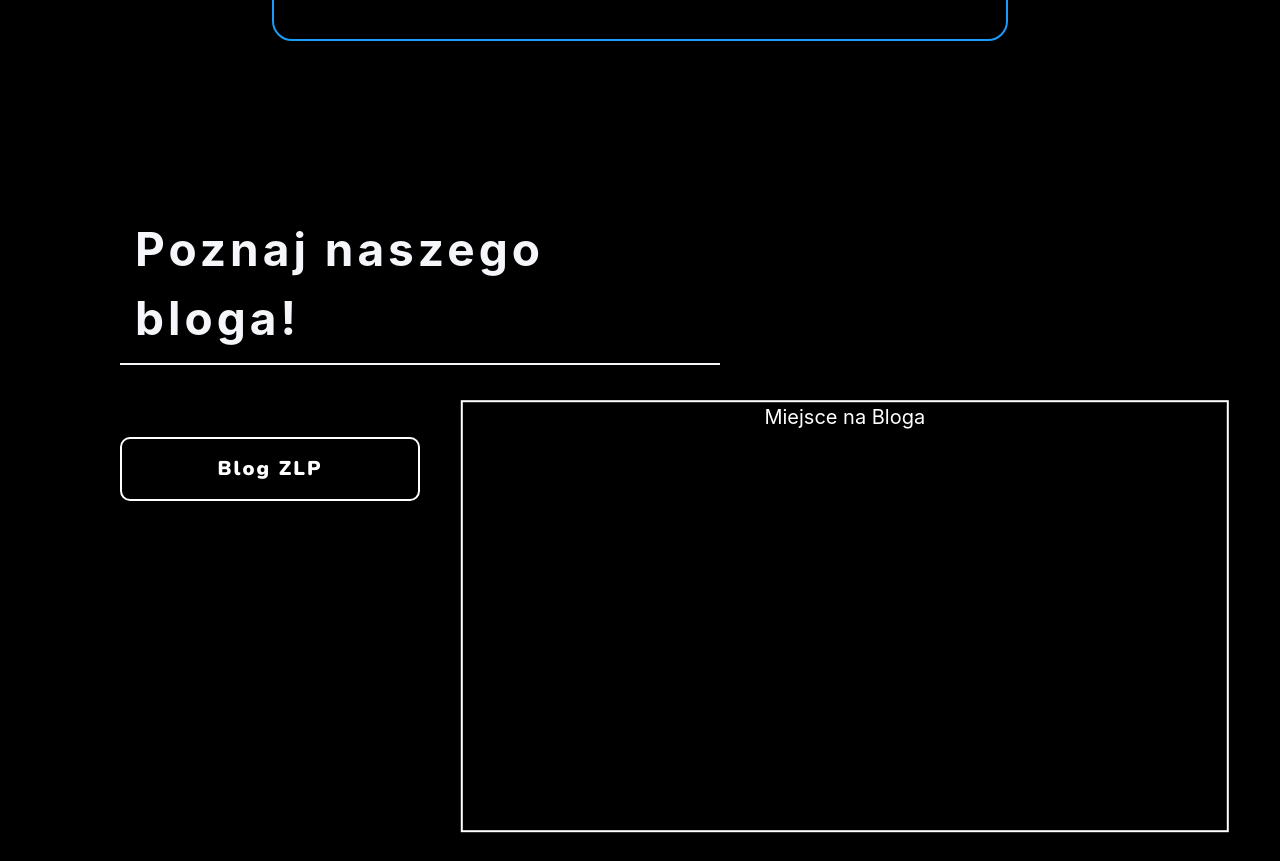
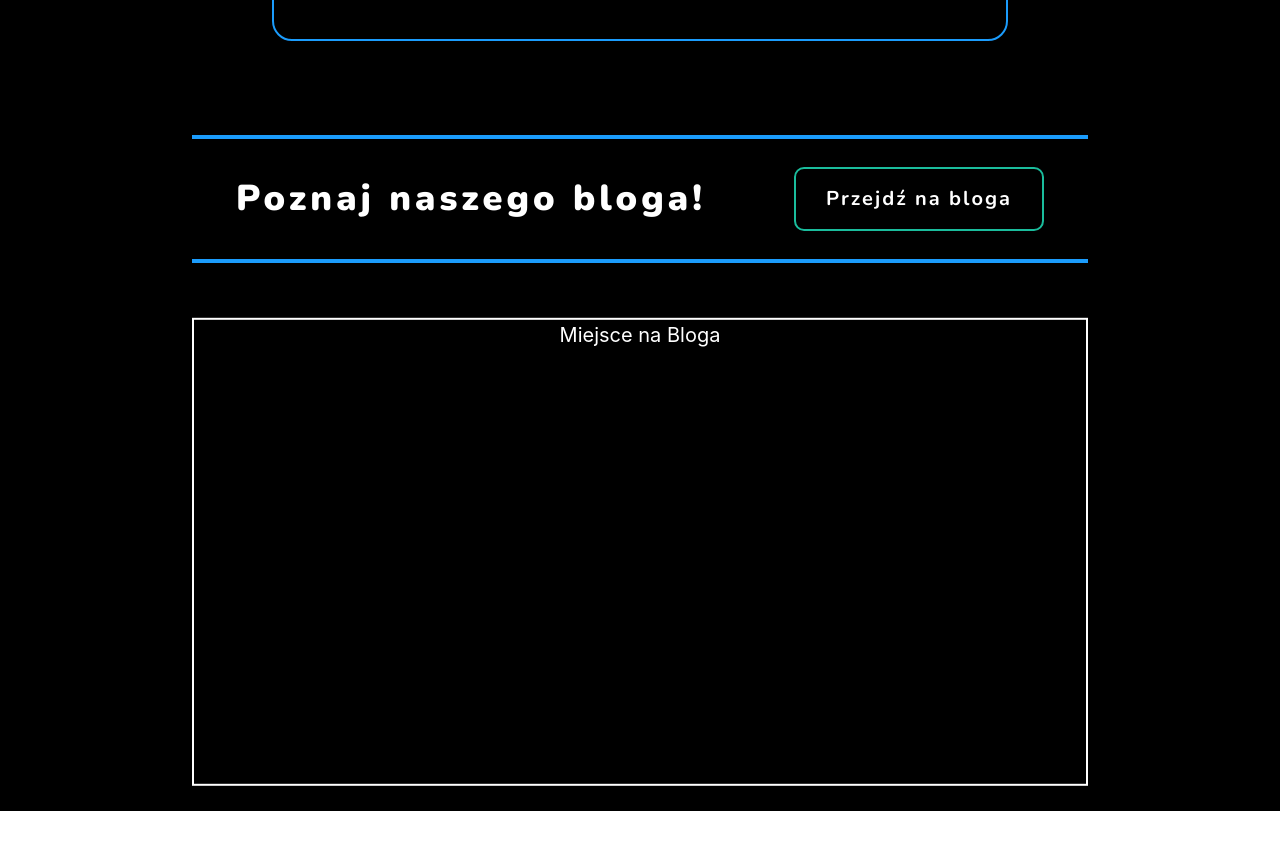
Before and after one commit to PatrickInFrontEnd/ZLP, a React (Create React App) app: page / in a window 1280 px wide. Shown: the part 2600-3461 px from the top of the page. After the commit the page ends 3411 px from the top, so only its background shows below. Built offline with nearby package versions, Linux system fonts and the light colour scheme.

Commit message:
Blog section's lookup changed

```diff
--- a/src/Components/BlueHeader.jsx
+++ b/src/Components/BlueHeader.jsx
@@ -7,6 +7,7 @@ export const BlueHeader = styled.h1`
   margin: 0 auto 50px;
   font-size: 56px;
   font-weight: 700;
+  font-family:'Nunito','Montserrat','Arial','Sans-Serif';
   color: #fff;
   border-top: 4px solid #1b9cfc;
   border-bottom: 4px solid #1b9cfc;
--- a/src/Components/Patrykcomp/MainPg.jsx
+++ b/src/Components/Patrykcomp/MainPg.jsx
@@ -4,7 +4,9 @@ import React, { Component } from "react";
 import styled from "styled-components";
 import { NavLink } from "react-router-dom";
 import { NavBtn } from "./../../layouts/Nav";
-import SocialMedia from './../SocialMedia'
+import SocialMedia from './../SocialMedia';
+import { Colors } from './../Colors';
+import { BlueHeader } from './../BlueHeader';
 
 class MainPg extends Component {
   state = {};
@@ -54,8 +56,10 @@ class MainPg extends Component {
           <SocialMedia />
         </MainContent>
         <BlogSection>
-          <GetToKnowOurBlog>Poznaj naszego bloga!</GetToKnowOurBlog>
-          <BlogBtn>Blog ZLP</BlogBtn>
+          <GetToKnowOurBlog>
+            Poznaj naszego bloga!
+            <BlogBtn>Przejdź na bloga</BlogBtn>
+          </GetToKnowOurBlog>
           <Blog>Miejsce na Bloga</Blog>
         </BlogSection>
       </Wrap>
@@ -81,26 +85,28 @@ const BlogSection = styled.section`
   overflow: hidden;
 `;
 
-const GetToKnowOurBlog = styled.h1`
+const GetToKnowOurBlog = styled(BlueHeader)`
   position: absolute;
-  top: 20%;
-  font-size: 46px;
-  font-weight: bolder;
-  transform: translate(20%, -50%);
-  width: 600px;
-  padding: 10px 15px;
-  border-bottom: 2px solid;
-  color: #f5f6fa;
+  top: 15%;
+  left:50%;
+  width:70%;
+  display:flex;
+  align-items:center;
+  justify-content:space-around;
+  font-size: 36px;
+  font-weight: 900;
+  transform: translate(-50%,-50%);
   letter-spacing: 4px;
+  z-index:4;
 `;
 
 const Blog = styled.div`
   position: absolute;
   bottom: 10%;
-  left: 60%;
-  transform: translate(-40%, 10%);
-  width: 60%;
-  height: 60%;
+  left: 50%;
+  transform: translate(-50%, 10%);
+  width: 70%;
+  height: 65%;
   font-size: 20px;
   font-weight: 400;
   text-align: center;
@@ -110,51 +116,32 @@ const Blog = styled.div`
 `;
 
 const BlogBtn = styled.a`
-  color: #fff;
+  color:${Colors.white};
   background-color: transparent;
   font-size: 20px;
-  font-weight: 900;
   font-family: "Nunito", "Saira", "Montserrat", "Arial", "Sans-Serif";
   text-align: center;
   line-height: 60px;
+  font-weight:700;
   letter-spacing: 2px;
-  width: 300px;
-  border: 2px solid;
+  padding:0 30px;
+  border: 2px solid ${Colors.green};
   border-radius: 10px;
   transition: 0.3s cubic-bezier(0.215, 0.61, 0.355, 1);
-  transform: translate(40%, -100%);
-  position: absolute;
-  top: 50%;
   overflow: hidden;
   z-index: 5;
 
   &:hover {
-    border-color: #15a1ca;
-    color: #fff;
-    box-shadow: 0 0 15px 1px #15a1ca;
-  }
-
-  &::before {
-    content: "";
-    position: absolute;
-    left: 0;
-    bottom: 0;
-    display: block;
-    width: 100%;
-    height: 0;
-    background-color: #15a1ca;
-    transition: 0.3s;
-    z-index: -1;
-  }
-
-  &:hover::before {
-    height: 100%;
+    color:${Colors.blue_nav};
+    border: 2px solid;
+    background-color:transparent;
+    box-shadow: 0 0 30px 1px ${Colors.blue_text};
   }
 `;
 
 const MainContent = styled.section`
   min-height: 300px;
-  padding: 100px 30px;
+  padding: 100px 30px 50px;
   background-color: #000;
   color: #1b9cfc;
   font-family: "Montserrat", "Saira", "Nunito", "Arial", "Sans-Serif";
```
